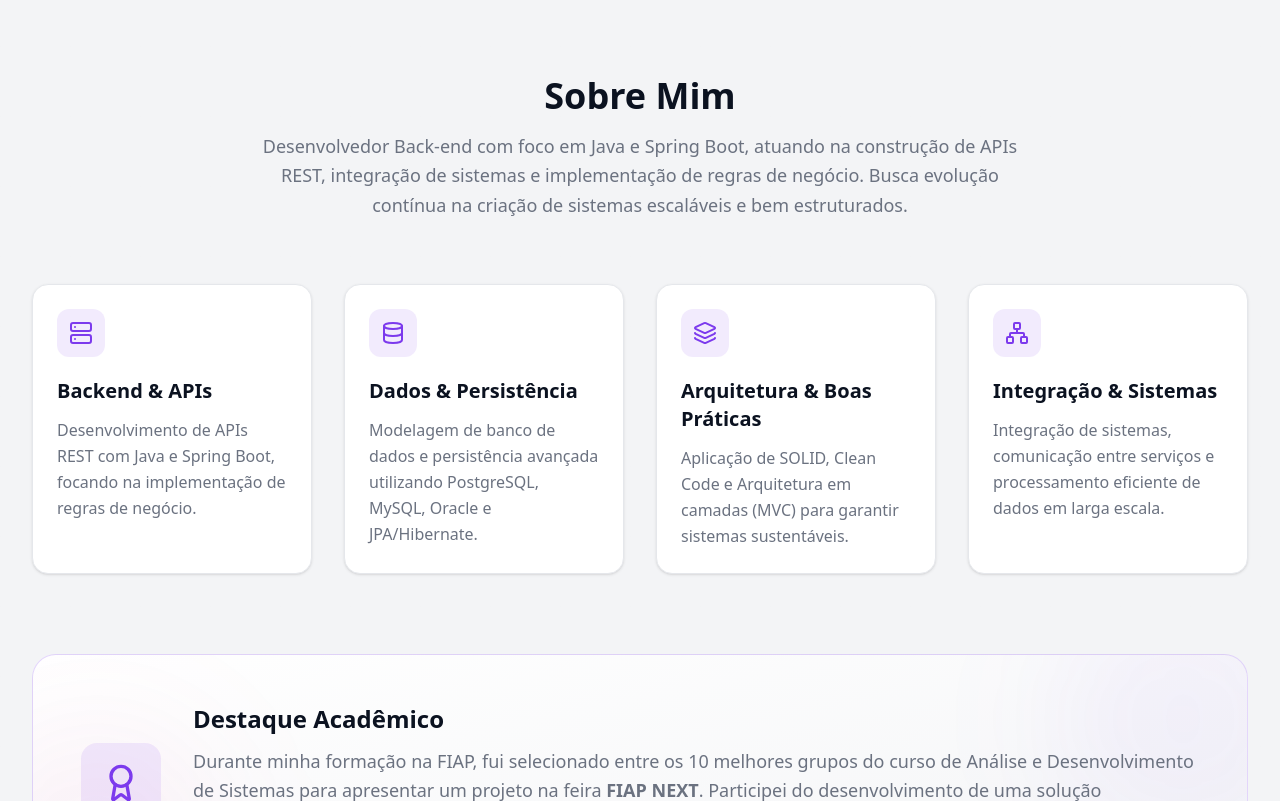
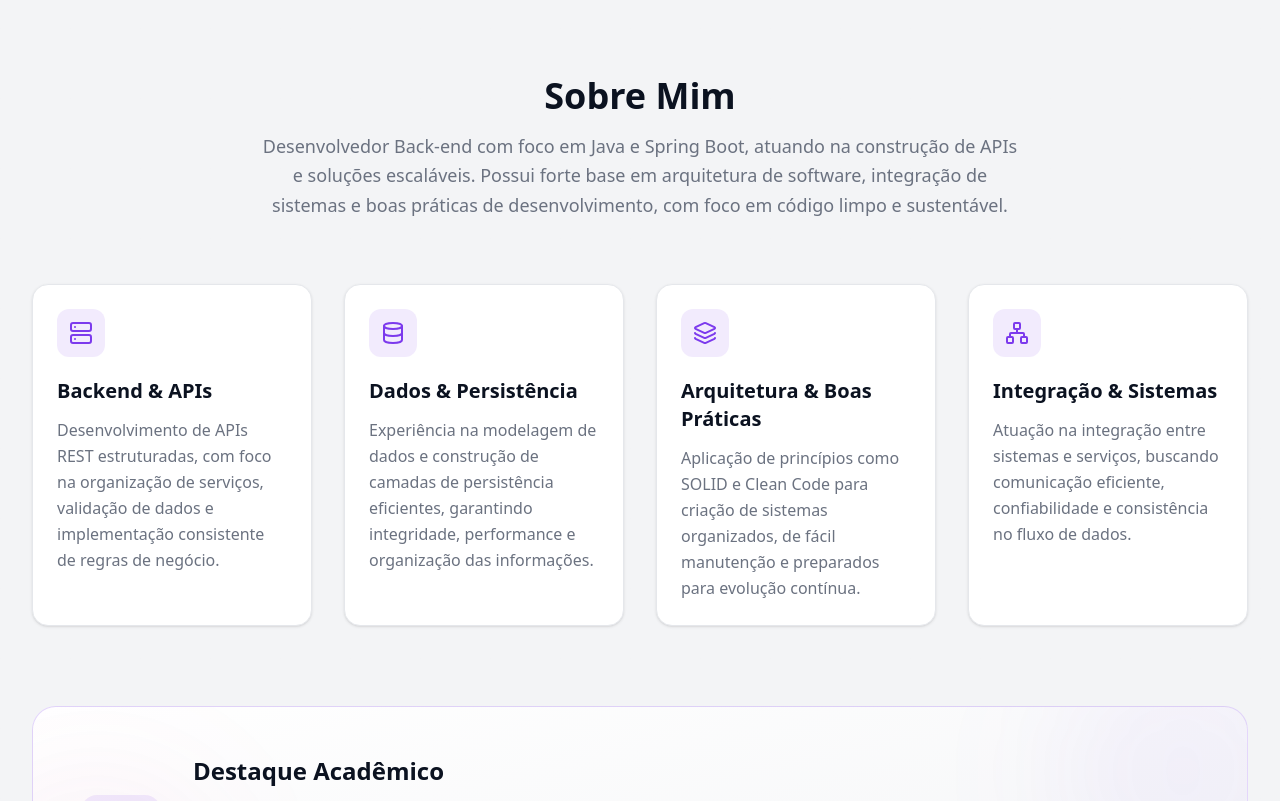
Before and after one commit to PxS00/portfolio, a React (Vite) app: page / in a window 1280 px wide. Shown: the part 620-1421 px from the top of the page. Built offline with nearby package versions, Linux system fonts and the light colour scheme.

Commit message:
refactor(about): update descriptions to professional third-person tone

```diff
--- a/src/features/about/components/AboutSection/AboutSection.tsx
+++ b/src/features/about/components/AboutSection/AboutSection.tsx
@@ -9,9 +9,7 @@ export default function AboutSection() {
       <div className="mb-16 text-center">
         <h2 className="mb-4 text-3xl font-extrabold text-(--title-color) sm:text-4xl">Sobre Mim</h2>
         <p className="mx-auto max-w-3xl text-lg leading-relaxed text-(--muted-color)">
-          Desenvolvedor Back-end com foco em Java e Spring Boot, atuando na construção de APIs REST,
-          integração de sistemas e implementação de regras de negócio. Busca evolução contínua na
-          criação de sistemas escaláveis e bem estruturados.
+          Desenvolvedor Back-end com foco em Java e Spring Boot, atuando na construção de APIs e soluções escaláveis. Possui forte base em arquitetura de software, integração de sistemas e boas práticas de desenvolvimento, com foco em código limpo e sustentável.
         </p>
       </div>
 
--- a/src/features/about/data/aboutCards.ts
+++ b/src/features/about/data/aboutCards.ts
@@ -11,25 +11,25 @@ export const aboutCards: AboutCardData[] = [
   {
     title: 'Backend & APIs',
     description:
-      'Desenvolvimento de APIs REST com Java e Spring Boot, focando na implementação de regras de negócio.',
+      'Desenvolvimento de APIs REST estruturadas, com foco na organização de serviços, validação de dados e implementação consistente de regras de negócio.',
     icon: Server,
   },
   {
     title: 'Dados & Persistência',
     description:
-      'Modelagem de banco de dados e persistência avançada utilizando PostgreSQL, MySQL, Oracle e JPA/Hibernate.',
+      'Experiência na modelagem de dados e construção de camadas de persistência eficientes, garantindo integridade, performance e organização das informações.',
     icon: Database,
   },
   {
     title: 'Arquitetura & Boas Práticas',
     description:
-      'Aplicação de SOLID, Clean Code e Arquitetura em camadas (MVC) para garantir sistemas sustentáveis.',
+      'Aplicação de princípios como SOLID e Clean Code para criação de sistemas organizados, de fácil manutenção e preparados para evolução contínua.',
     icon: Layers,
   },
   {
     title: 'Integração & Sistemas',
     description:
-      'Integração de sistemas, comunicação entre serviços e processamento eficiente de dados em larga escala.',
+      'Atuação na integração entre sistemas e serviços, buscando comunicação eficiente, confiabilidade e consistência no fluxo de dados.',
     icon: Network,
   },
 ]
```
